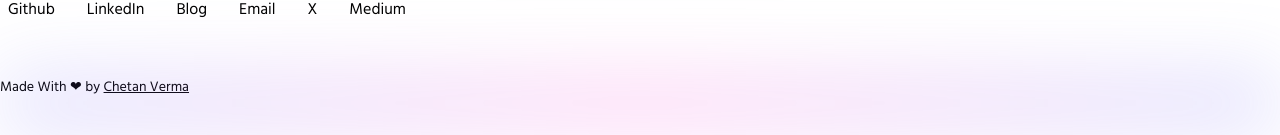
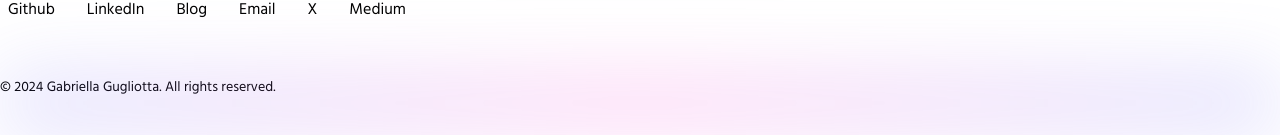
Before and after one commit to ggugliotta/Portfolio, a Next.js app: page / in a window 1280 px wide. Shown: the part 4746-4881 px from the top of the page. Built offline with nearby package versions, Linux system fonts and the light colour scheme.

Commit message:
copyright footer

```diff
--- a/components/Footer/index.js
+++ b/components/Footer/index.js
@@ -16,7 +16,11 @@ const Footer = ({}) => {
             <h1 className="text-3xl tablet:text-6xl laptop:text-6xl laptopl:text-8xl text-bold">
               TOGETHER
             </h1>
-            <a href="https://calendly.com/gabriellagugliotta" target="_blank" rel="noopener noreferrer">
+            <a
+              href="https://calendly.com/gabriellagugliotta"
+              target="_blank"
+              rel="noopener noreferrer"
+            >
               <Button type="primary">Schedule a call</Button>
             </a>
             <div className="mt-10">
@@ -26,10 +30,7 @@ const Footer = ({}) => {
         </div>
       </div>
       <h1 className="text-sm text-bold mt-2 laptop:mt-10 p-2 laptop:p-0">
-        Made With ❤ by{" "}
-        <Link href="http://www.chetanverma.com">
-          <a className="underline underline-offset-1">Chetan Verma</a>
-        </Link>
+        © 2024 Gabriella Gugliotta. All rights reserved.
       </h1>
     </>
   );
--- a/data/portfolio.json
+++ b/data/portfolio.json
@@ -129,11 +129,11 @@
         "bullets": "Executed Customer Experience Improvement Campaigns for multi-billion dollar corporation, Created Business Models for proposed new ventures and offerings, Led Competitive Analysis and identified market trends and internal needs for website expansion project"
       }
     ],
-    "Certification": {
-      "Name": "CareerFoundry",
-      "Date": "2022-2024",
-      "Certificate": "Full-Stack Web Development",
-      "Description": "A self-paced, online program that covers the entire web development process, from front-end to back-end, and provides hands-on experience with industry-standard tools, libraries, and frameworks. The program includes a comprehensive curriculum, real-world projects, and mentorship from experienced developers."
+    "certification": {
+      "name": "CareerFoundry",
+      "date": "2022-2024",
+      "certificate": "Full-Stack Web Development",
+      "description": "A self-paced, online program that covers the entire web development process, from front-end to back-end, and provides hands-on experience with industry-standard tools, libraries, and frameworks. The program includes a comprehensive curriculum, real-world projects, and mentorship from experienced developers."
     },
     "education": {
       "universityName": "Drake University ",
```
